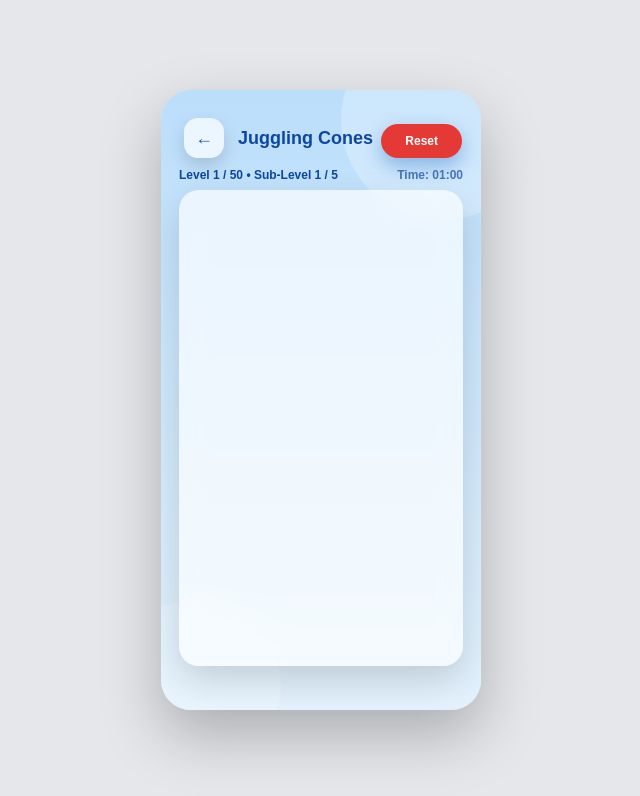
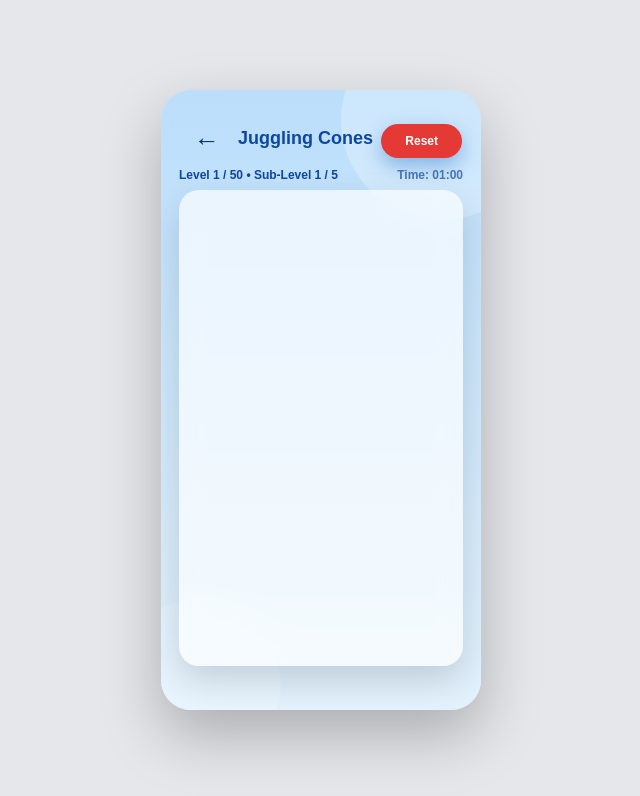
Before and after one commit to BaharFatima/mindflex-braingym, a website: page juggling.html in a window 1280 px wide. Shown: the whole page, without its empty margins (319-959 px from the left). Drawn offline with Linux system fonts and the light colour scheme; no server answers.

Commit message:
Update juggling.html

```diff
--- a/juggling.html
+++ b/juggling.html
@@ -70,27 +70,19 @@ header{
 }
 
 /* Glass Back Button */
-.back-btn{
-  position:absolute;
-  left:5px;
-  width:40px;
-  height:40px;
-  border-radius:14px;
-  background:rgba(255,255,255,0.7);
-  backdrop-filter:blur(10px);
-  display:flex;
-  align-items:center;
-  justify-content:center;
-  font-size:18px;
-  text-decoration:none;
-  color:#1565C0;
-  box-shadow:0 8px 18px rgba(0,0,0,0.15);
-  transition:.2s;
-}
+.back-btn {
+      position: absolute;
+      top: 15px;
+      left: 15px;
+      font-size: 1.6rem;
+      cursor: pointer;
+      color: #003366;
+      font-weight: bold;
+      text-decoration: none;
+    }
 
-.back-btn:hover{
-  transform:scale(1.05);
-}
+
+
 
 /* INFO PANEL */
 #infoPanel{
```
